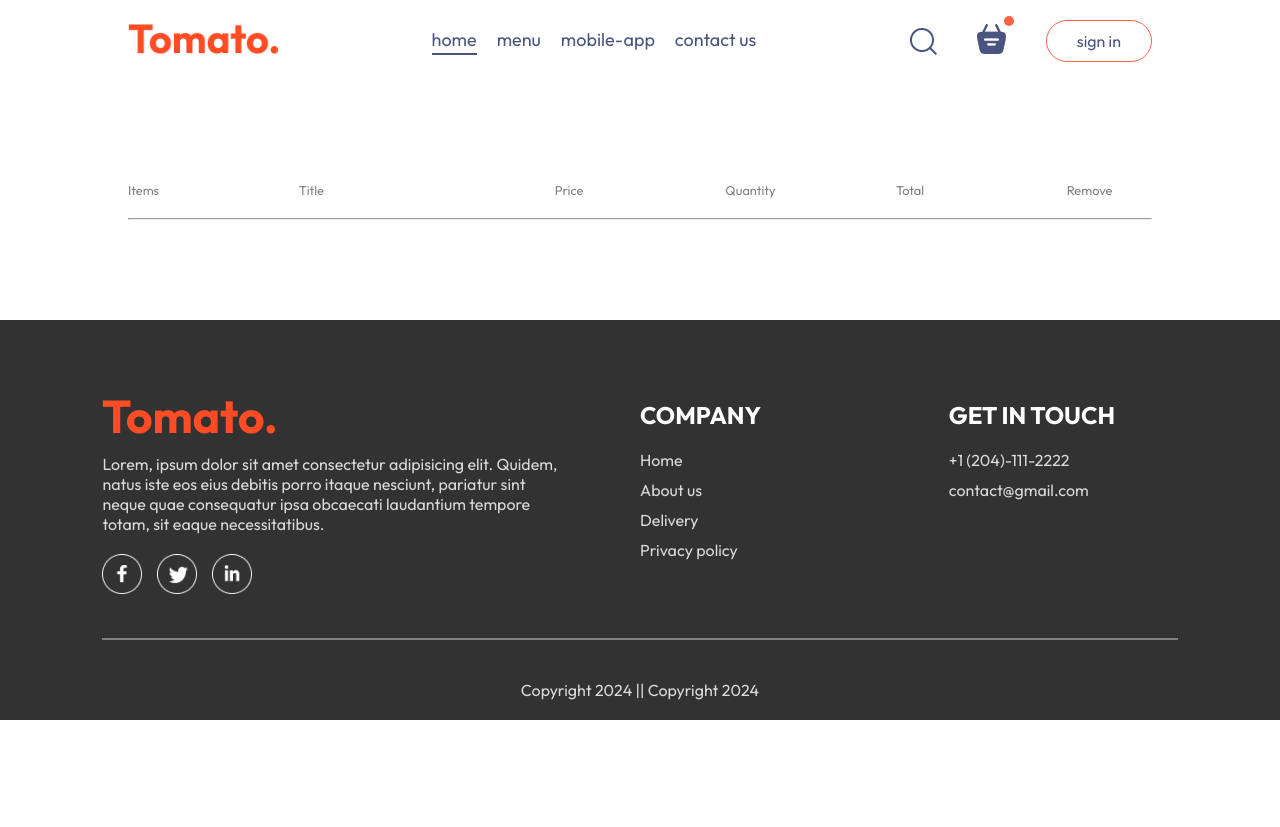
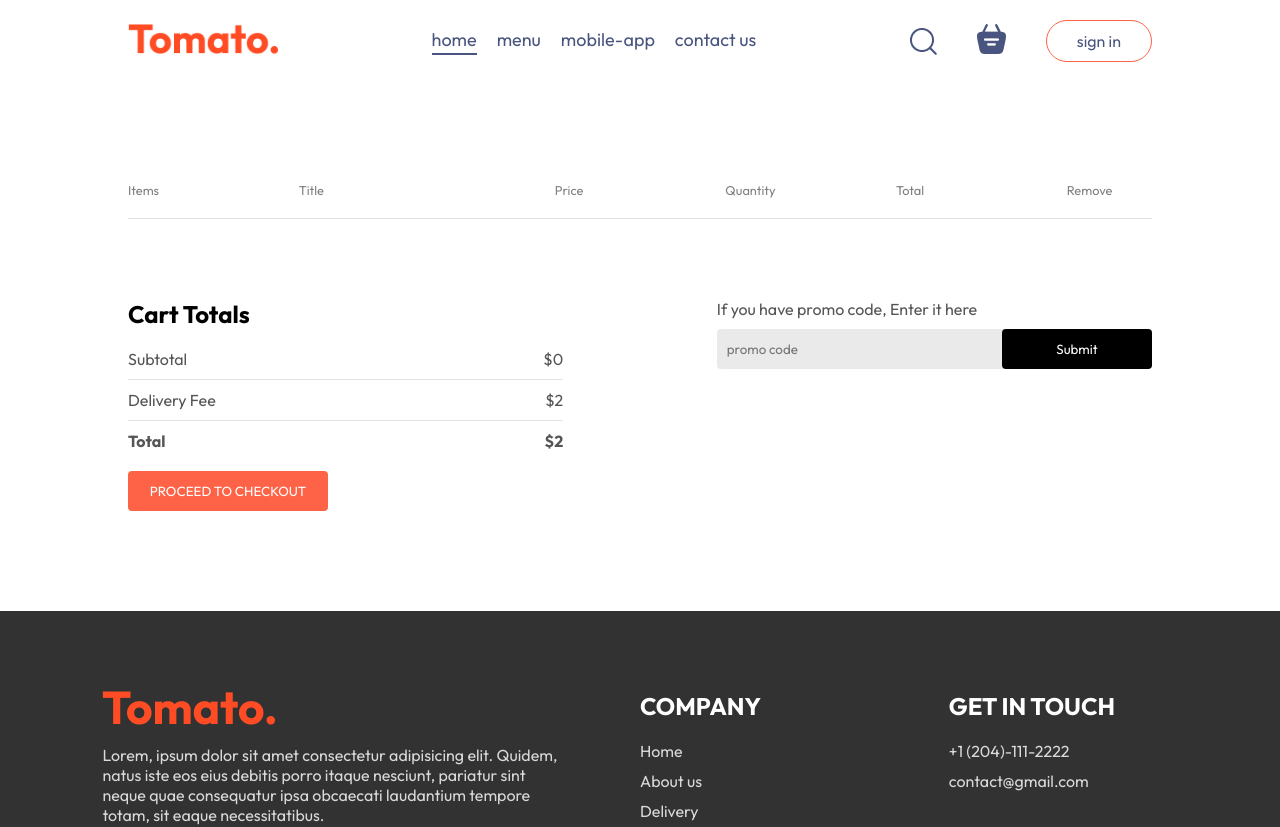
Before and after one commit to OhangPatel/Tomato, a React (Vite) app: page /cart in a window 1280 px wide. Shown: the top 827 px of the page. Before the commit the page ends 800 px from the top, so only its background shows below. Built offline with nearby package versions, Linux system fonts and the light colour scheme.

Commit message:
create cart page

```diff
--- a/src/components/Navbar/Navbar.jsx
+++ b/src/components/Navbar/Navbar.jsx
@@ -2,10 +2,14 @@
 import { assets } from "../../assets/assets";
 import "./Navbar.css";
 import { Link } from "react-router-dom";
+import { StoreContext } from "../../context/StoreContext";
+import { useContext } from "react";
 
 const Navbar = ( {setShowLogin}) => {
 
     const [menu, setMenu] = useState("home");
+
+    const { getTotalCartAmount} = useContext(StoreContext);
 
   return (
     <div className="navbar">
@@ -23,7 +27,7 @@
 
         <div className="navbar-search-icon">
           <Link to='/cart'><img src={assets.basket_icon} alt="basket icon" /></Link>
-          <div className="dot"></div>
+          <div className={getTotalCartAmount()===0?"":"dot"}></div>
         </div>
         <button onClick={() => setShowLogin(true)}>sign in</button>
       </div>
--- a/src/context/StoreContext.jsx
+++ b/src/context/StoreContext.jsx
@@ -3,43 +3,48 @@
 import { useEffect } from "react";
 import { useState } from "react";
 
-export const StoreContext = createContext(null)
+export const StoreContext = createContext(null);
 
 const StoreContextProvider = (props) => {
-
   const [cartItems, setCartItems] = useState({});
 
   const addToCart = (itemId) => {
-        if(!cartItems[itemId]) {
-            setCartItems((prev) => ({...prev, [itemId] : 1}))
+    if (!cartItems[itemId]) {
+      setCartItems((prev) => ({ ...prev, [itemId]: 1 }));
     } else {
-            setCartItems((prev) => ({...prev, [itemId]: prev[itemId] + 1}))
+      setCartItems((prev) => ({ ...prev, [itemId]: prev[itemId] + 1 }));
+    }
+  };
+
+  const removeFromCart = (itemId) => {
+    setCartItems((prev) => ({ ...prev, [itemId]: prev[itemId] - 1 }));
+  };
+
+  const getTotalCartAmount = () => {
+    let totalAmount = 0;
+    for (const item in cartItems) {
+      if (cartItems[item] > 0) {
+        let itemInfo = food_list.find((product) => product._id === item);
+        totalAmount += itemInfo.price * cartItems[item];
       }
     }
-
-    const removeFromCart = (itemId) => {
-        setCartItems((prev) => ({...prev, [itemId]: prev[itemId]-1}))
-    }
-
-    useEffect(() => {
-        console.log(cartItems)
-    }, [cartItems]);
+    return totalAmount;
+  };
 
   const contextValue = {
     food_list,
     cartItems,
     setCartItems,
     addToCart,
-        removeFromCart
-
-    }
-
+    removeFromCart,
+    getTotalCartAmount
+  };
 
   return (
     <StoreContext.Provider value={contextValue}>
       {props.children}
     </StoreContext.Provider>
-    )
-}
+  );
+};
 
 export default StoreContextProvider;
--- a/src/pages/Cart/Cart.css
+++ b/src/pages/Cart/Cart.css
@@ -15,3 +15,102 @@
     color: black;
 
 }
+
+.cart-items-item img {
+    width: 50px;
+}
+
+.cart hr {
+    height: 1px;
+    background-color: #e2e2e2;
+    border: none;
+
+}
+
+.cart-items-item .cross {
+    cursor: pointer;
+
+}
+
+.cart-bottom {
+    margin-top: 80px;
+    display: flex;
+    justify-content: space-between;
+    gap: max(12vw, 20px);
+
+}
+
+.cart-total {
+    flex: 1;
+    display: flex;
+    flex-direction: column;
+    gap: 20px;
+
+}
+
+.cart-total-details {
+    display: flex;
+    justify-content: space-between;
+    color: #555;
+}
+
+.cart-total hr {
+    margin: 10px 0px;
+
+}
+
+.cart-total button {
+    border: none;
+    color: white;
+    background-color: tomato;
+    width: max(15vw, 200px);
+    padding: 12px 0px;
+    border-radius: 4px;
+    cursor: pointer;
+
+}
+
+.cart-promocode {
+    flex: 1;
+}
+
+.cart-promocode p {
+    color: #555;
+}
+
+.cart-promocode-input {
+    margin-top: 10px;
+    display: flex;
+    justify-content: space-between;
+    align-items: center;
+    background-color: #eaeaea;
+    border-radius: 4px;
+}
+
+.cart-promocode-input input {
+    background: transparent;
+    border: none;
+    outline: none;
+    padding-left: 10px;
+
+}
+
+.cart-promocode-input button {
+    width: max(10vw, 150px);
+    padding: 12px 5px;
+    background-color: black;
+    border: none;
+    color: white;
+    border-radius: 4px;
+
+}
+
+@media (max-width: 750px) {
+    .cart-bottom{
+        flex-direction: column-reverse;
+
+    }
+    .cart-promocode{
+        justify-content: start;
+    }
+}
--- a/src/pages/Cart/Cart.jsx
+++ b/src/pages/Cart/Cart.jsx
@@ -1,17 +1,12 @@
-import './Cart.css'
-import { useContext } from 'react'
-import {StoreContext} from '../../context/StoreContext'
-
-
+import "./Cart.css";
+import { useContext } from "react";
+import { StoreContext } from "../../context/StoreContext";
 
 const Cart = () => {
-
-    const {cartItems, food_list, removeFromCart} = useContext(StoreContext);
-
-
+  const { cartItems, food_list, removeFromCart, getTotalCartAmount } = useContext(StoreContext);
 
   return (
-    <div className='cart'>
+    <div className="cart">
       <div className="cart-items">
         <div className="cart-items-title">
           <p>Items</p>
@@ -23,23 +18,58 @@
         </div>
         <br />
         <hr />
-            {food_list.map((item, index)=> {
-                if(cartItems[item._id] > 0){
+        {food_list.map((item, index) => {
+          if (cartItems[item._id] > 0) {
             return (
-                        <div className='cart-items-title cart-items-item'>
+              <div>
+                <div className="cart-items-title cart-items-item">
                   <img src={item.image} alt="" />
                   <p>{item.name}</p>
-                            <p>{item.price}</p>
+                  <p>${item.price}</p>
                   <p>{cartItems[item._id]}</p>
-                            <p>{item.price*cartItems[item._id]}</p>
-                            <p>x</p>
+                  <p>${item.price * cartItems[item._id]}</p>
+                  <p onClick={() => removeFromCart(item._id)} className="cross">x</p>
                 </div>
-                    )
+                <hr />
+              </div>
+            );
           }
         })}
       </div>
+      <div className="cart-bottom">
+        <div className="cart-total">
+            <h2>Cart Totals</h2>
+            <div>
+                <div className="cart-total-details">
+                    <p>Subtotal</p>
+                    <p>${getTotalCartAmount()}</p>
                 </div>
-  )
-}
+                <hr />
+                <div className="cart-total-details">
+                    <p>Delivery Fee</p>
+                    <p>${2}</p>
+                </div>
+                <hr />
+                <div className="cart-total-details">
+                    <b>Total</b>
+                    <b>${getTotalCartAmount()+2}</b>
+                </div>
 
-export default Cart
+            </div>
+            <button>PROCEED TO CHECKOUT</button>
+        </div>
+        <div className="cart-promocode">
+            <div>
+                <p>If you have promo code, Enter it here</p>
+                <div className="cart-promocode-input">
+                    <input type="text" placeholder="promo code"/>
+                    <button>Submit</button>
+                </div>
+            </div>
+        </div>
+      </div>
+    </div>
+  );
+};
+
+export default Cart;
```
Lines whose indentation alone changed are shown as unchanged.
